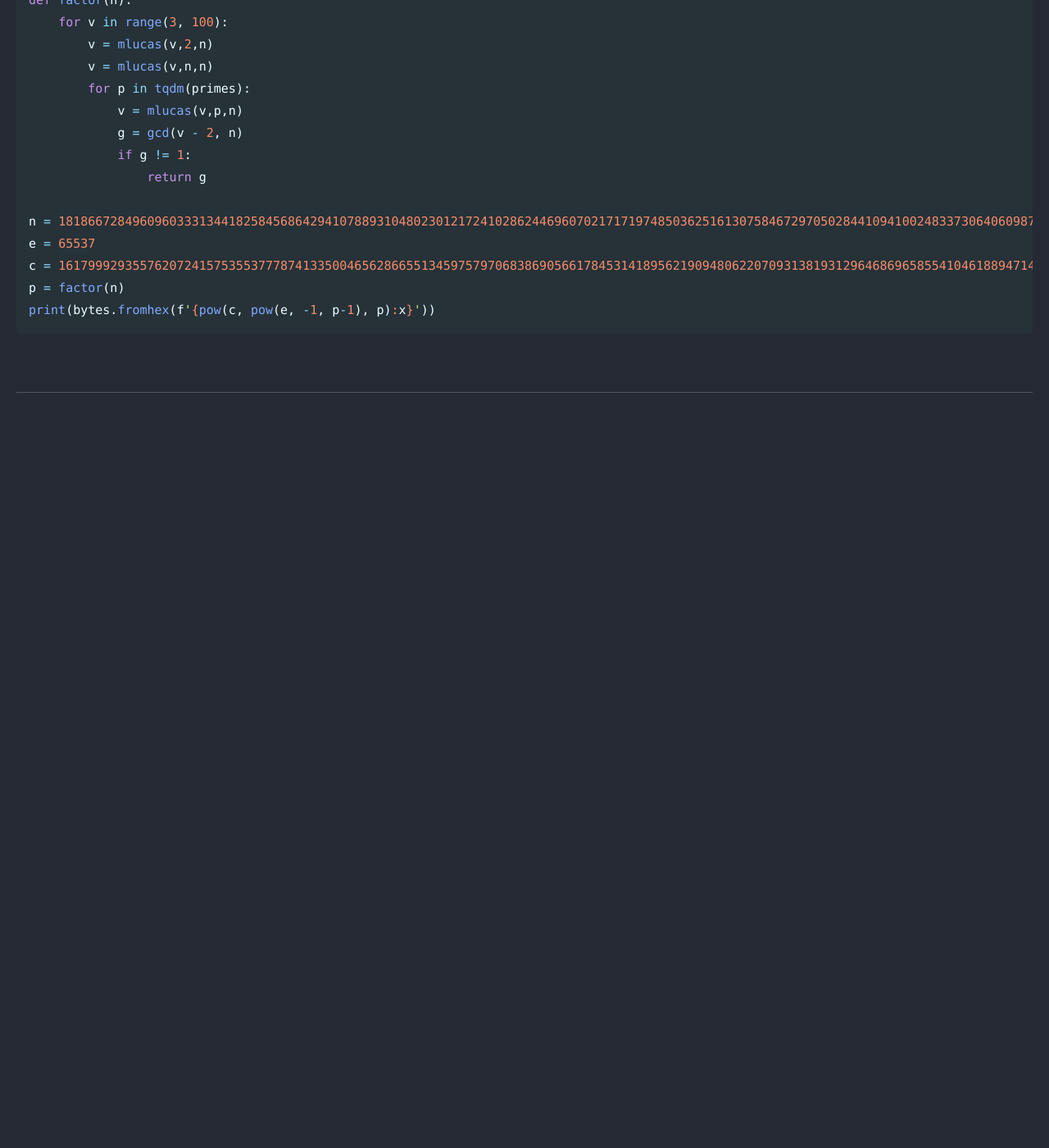
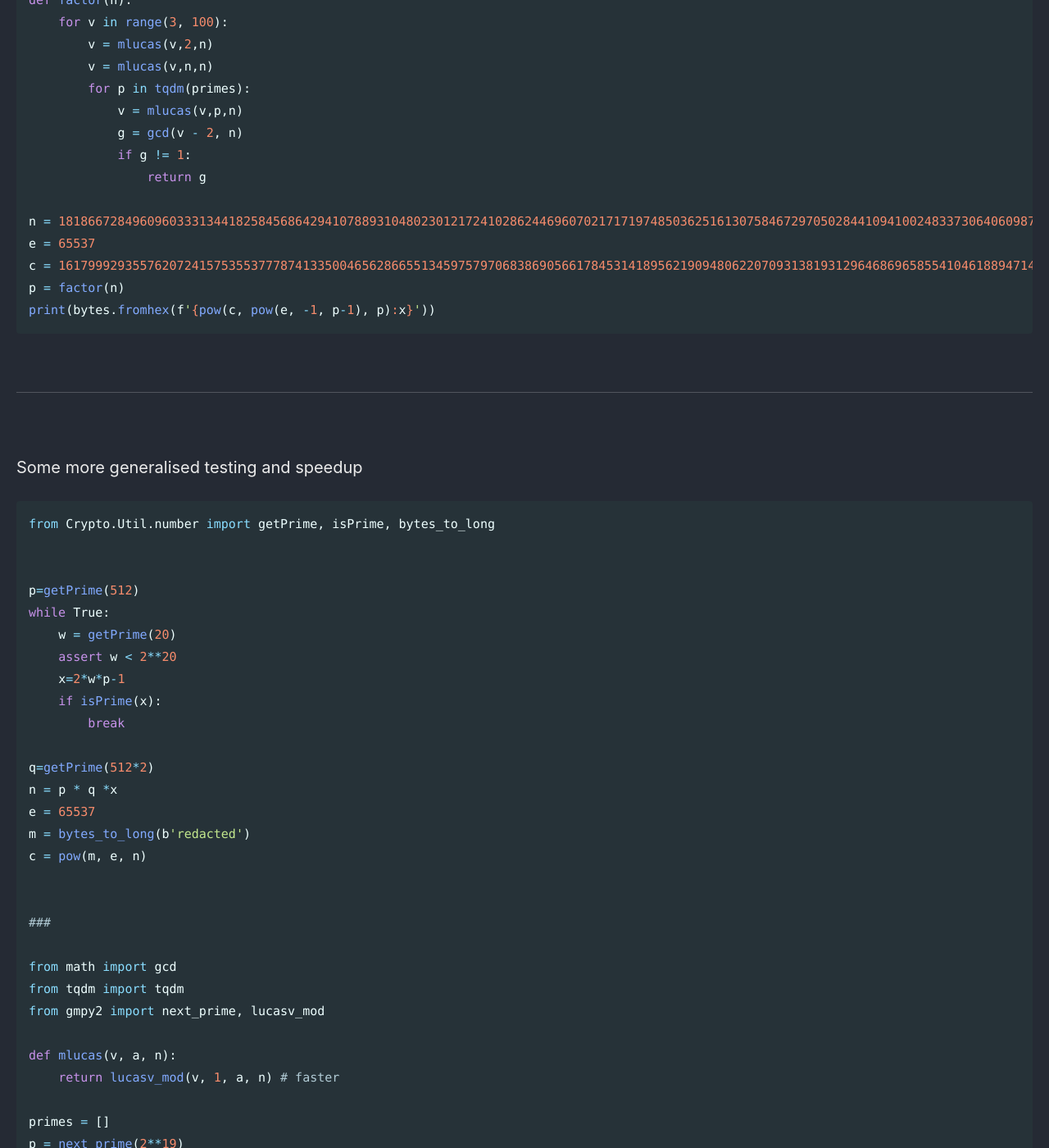
Before and after one commit to Connor-McCartney/Connor-McCartney.github.io, a Jekyll site: the page built from _pages/cryptography/rsa/smalleqs0xl4ughCTF2024.md, in a window 1280 px wide and 1400 px high, scrolled down 1739 px. Shown: the whole window at 82% size. Built offline with Jekyll 4.4.1, drawn with Linux system fonts in a browser that asks for light colours; cached includes are drawn as plain includes; before the commit the page ends 2324 px from its top, so only the background shows below that; some of the changed text lies outside the part shown.

Commit message:
Update smalleqs0xl4ughCTF2024.md

````diff
--- a/_pages/cryptography/rsa/smalleqs0xl4ughCTF2024.md
+++ b/_pages/cryptography/rsa/smalleqs0xl4ughCTF2024.md
@@ -88,3 +88,53 @@ print(bytes.fromhex(f'{pow(c, pow(e, -1, p-1), p):x}'))
 ---
 
 <br>
+
+Some more generalised testing and speedup
+
+```python
+from Crypto.Util.number import getPrime, isPrime, bytes_to_long
+
+
+p=getPrime(512)
+while True:
+    w = getPrime(20)
+    assert w < 2**20
+    x=2*w*p-1
+    if isPrime(x):
+        break
+
+q=getPrime(512*2)
+n = p * q *x
+e = 65537
+m = bytes_to_long(b'redacted')
+c = pow(m, e, n)
+
+
+###
+
+from math import gcd
+from tqdm import tqdm
+from gmpy2 import next_prime, lucasv_mod
+
+def mlucas(v, a, n):
+    return lucasv_mod(v, 1, a, n) # faster
+
+primes = []
+p = next_prime(2**19)
+while p < 2**20:
+    primes.append(p)
+    p = next_prime(p)
+
+def factor(n):
+    for v in range(3, 100):
+        v = mlucas(v,2,n)
+        v = mlucas(v,n,n)
+        for p in tqdm(primes):
+            v = mlucas(v,p,n)
+            g = gcd(v - 2, n)
+            if g != 1:
+                return g
+
+p = factor(n)
+print(bytes.fromhex(f'{pow(c, pow(e, -1, p-1), p):x}'))
+```
````
